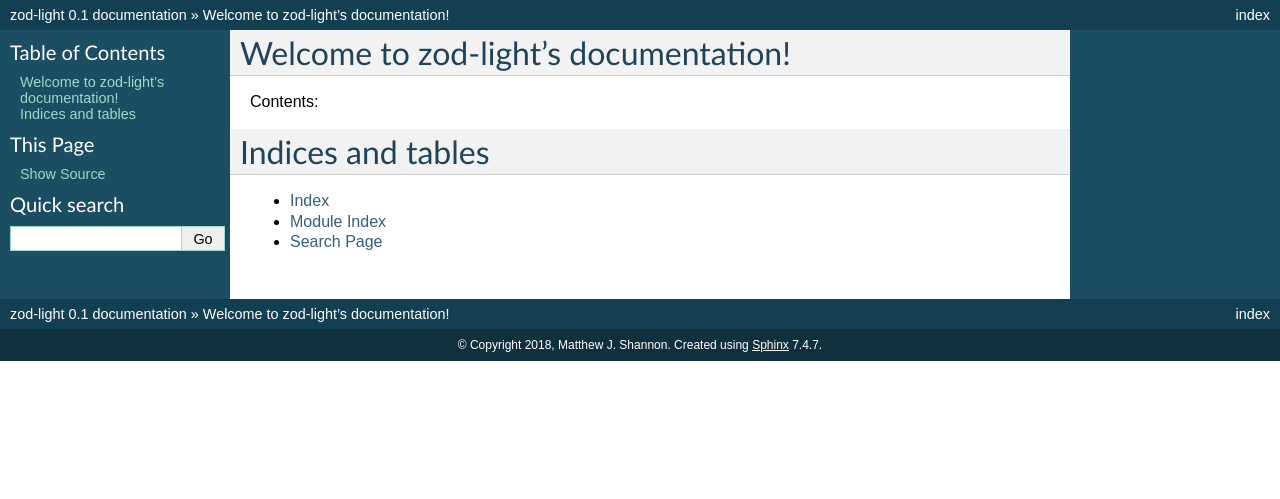
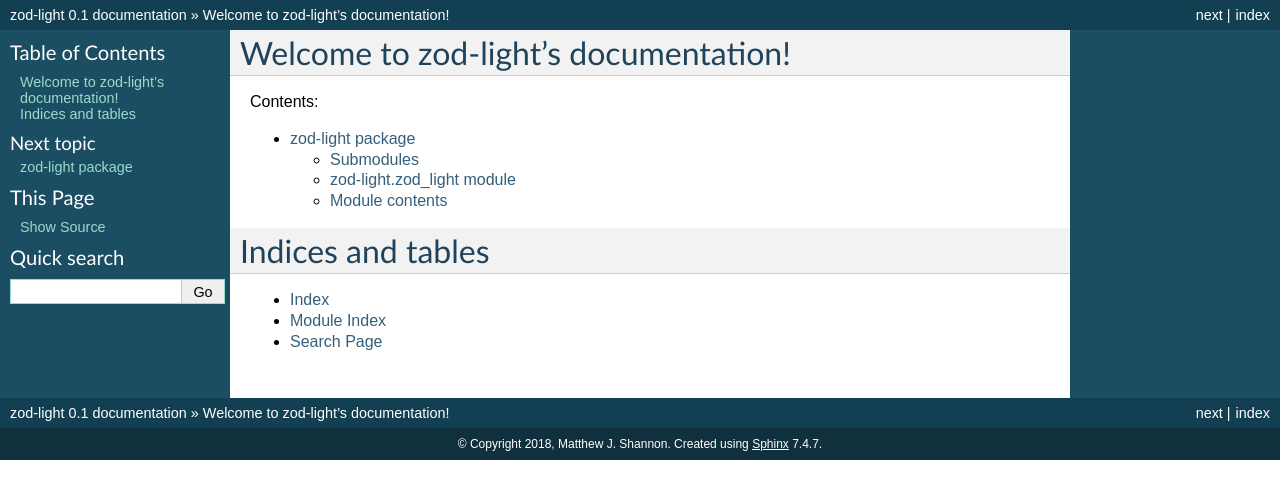
Before and after one commit to mattjshannon/zod-light, a Sphinx documentation site: the page built from docs/index.rst, in a window 1280 px wide. Shown: the top 499 px of the page. Built offline with Sphinx 7.4.7, drawn with Linux system fonts in a browser that asks for light colours.

Commit message:
Sphinx-apidoc attempt

```diff
--- a/docs/index.rst
+++ b/docs/index.rst
@@ -11,7 +11,7 @@
 .. toctree::
    :maxdepth: 2
 
-
+   zod-light
 
 Indices and tables
 ==================
--- /dev/null
+++ b/docs/modules.rst
@@ -0,0 +1,8 @@
+.
+=
+
+.. toctree::
+   :maxdepth: 4
+
+   setup
+   zod-light
--- /dev/null
+++ b/docs/zod-light.rst
@@ -0,0 +1,22 @@
+zod-light package
+=================
+
+Submodules
+----------
+
+zod-light.zod_light module
+--------------------------
+
+.. automodule:: zod-light.zod_light
+    :members:
+    :undoc-members:
+    :show-inheritance:
+
+
+Module contents
+---------------
+
+.. automodule:: zod-light
+    :members:
+    :undoc-members:
+    :show-inheritance:
```
Also changed, not shown: docs/setup.rst (added, +7 -0 lines), 3 other files.
